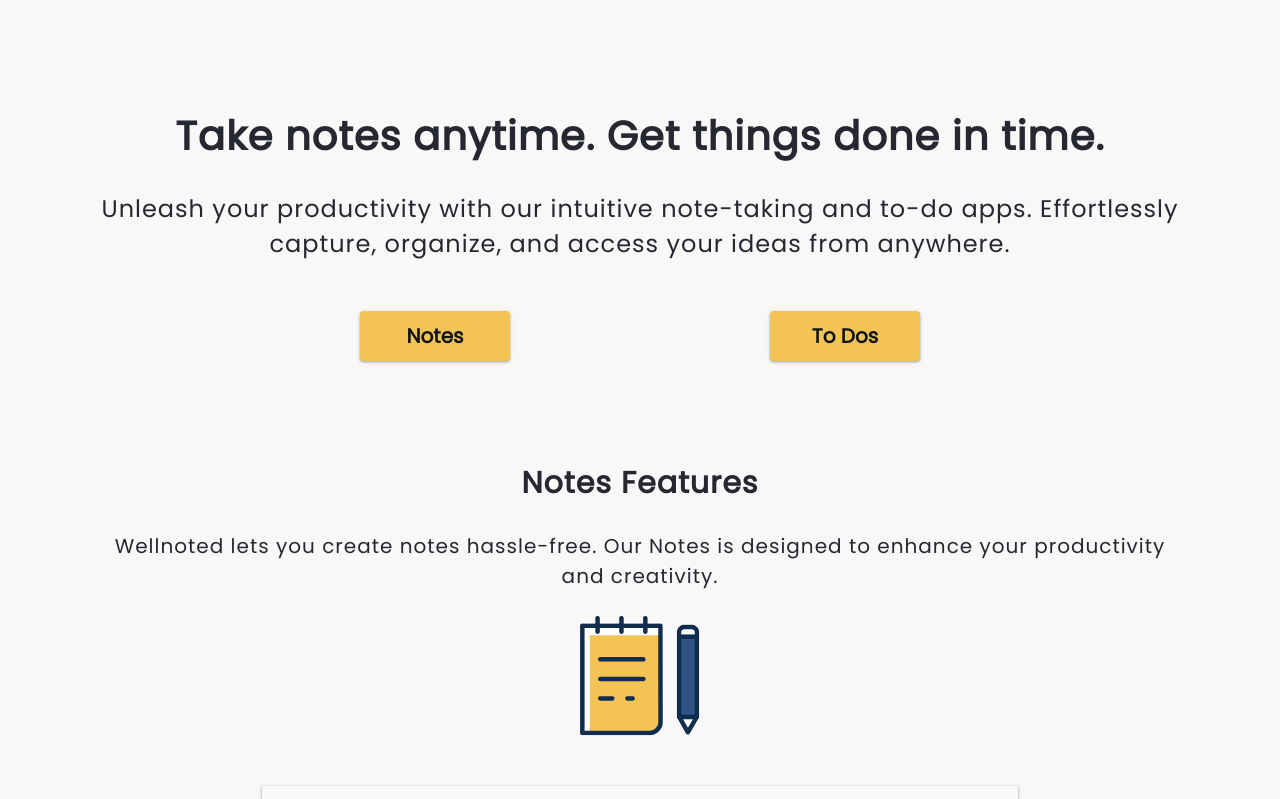
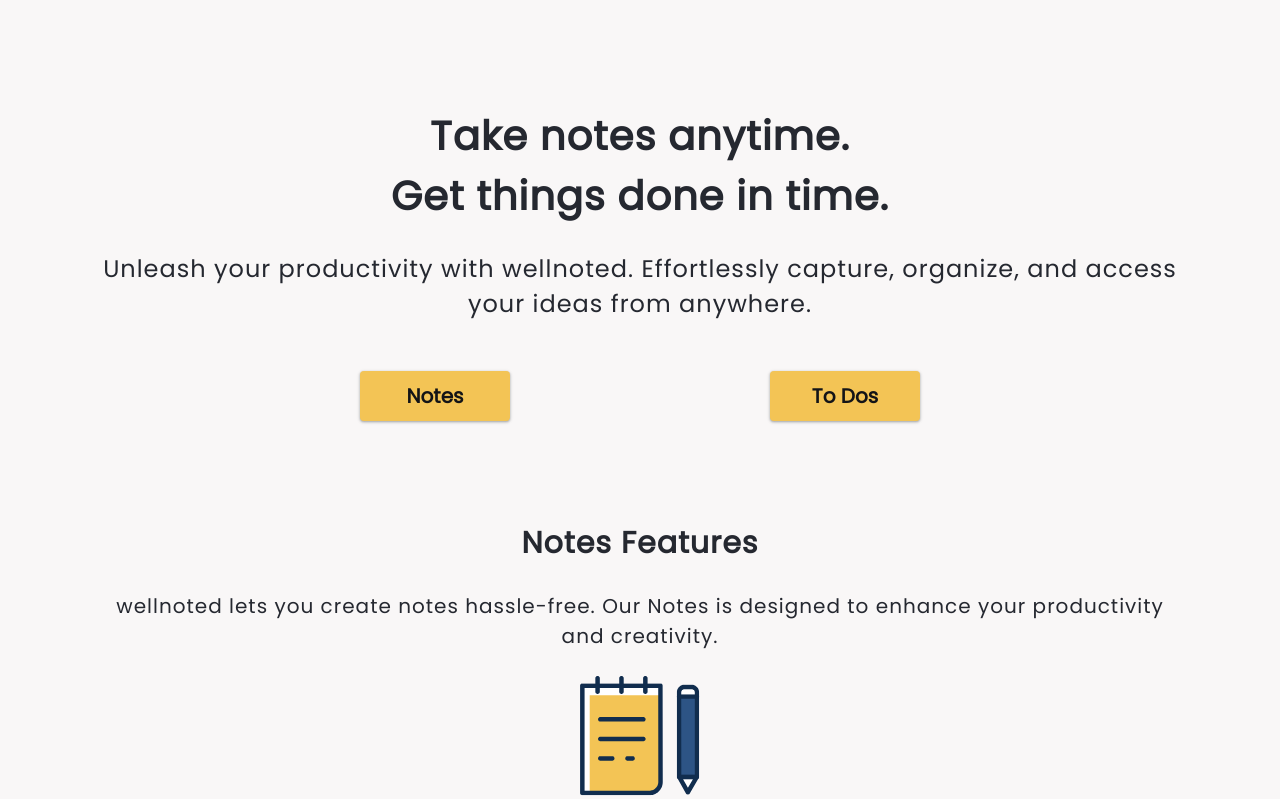
Before and after one commit to yogskr/wellnoted, a plain HTML site: page index.html in a window 1280 px wide. Shown: the part 757-1556 px from the top of the page. Drawn offline with nearby package versions, Linux system fonts and the light colour scheme; a web font is replaced by a local one.

Commit message:
modified text

```diff
--- a/index.html
+++ b/index.html
@@ -88,11 +88,14 @@
       <img src="./assets/images/hero-image-dark.svg" class="hero-img-dark" />
       <div class="hero-section">
         <section class="hero-text">
-          <h1>Take notes anytime. Get things done in time.</h1>
+          <div class="hero-heading">
+            <h1>Take notes anytime.</h1>
+            <h1>Get things done in time.</h1>
+          </div>
           <p>
-            Unleash your productivity with our intuitive note-taking and to-do
-            apps. Effortlessly capture, organize, and access your ideas from
-            anywhere.
+            Unleash your productivity with
+            <span id="wellnoted-text">wellnoted</span>. Effortlessly capture,
+            organize, and access your ideas from anywhere.
           </p>
         </section>
         <div class="hero-btn">
@@ -113,8 +116,9 @@
         <div class="feature-text" id="notes-text">
           <h2>Notes Features</h2>
           <p>
-            Wellnoted lets you create notes hassle-free. Our Notes is designed
-            to enhance your productivity and creativity.
+            <span id="wellnoted-text">wellnoted</span> lets you create notes
+            hassle-free. Our Notes is designed to enhance your productivity and
+            creativity.
           </p>
           <img
             src="./assets/images/notes/notes-light.svg"
@@ -172,8 +176,9 @@
         <div class="feature-text" id="notes-text">
           <h2>To Dos Features</h2>
           <p>
-            Need to plan your day? Wellnoted provides an interactive to-do list
-            app. Our To Dos is ready to make you more productive.
+            Need to plan your day?
+            <span id="wellnoted-text">wellnoted</span> provides an interactive
+            to-do list app. Our To Dos is ready to make you more productive.
           </p>
           <img
             src="./assets/images/todos/todos-light.svg"
```
